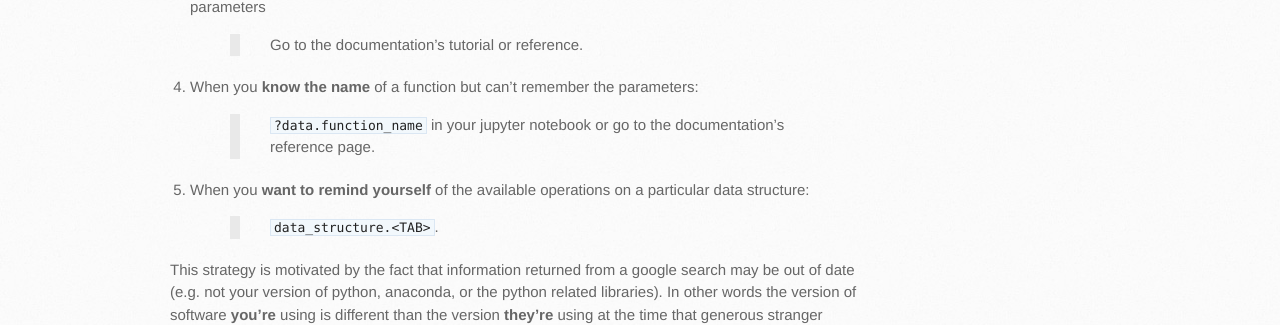
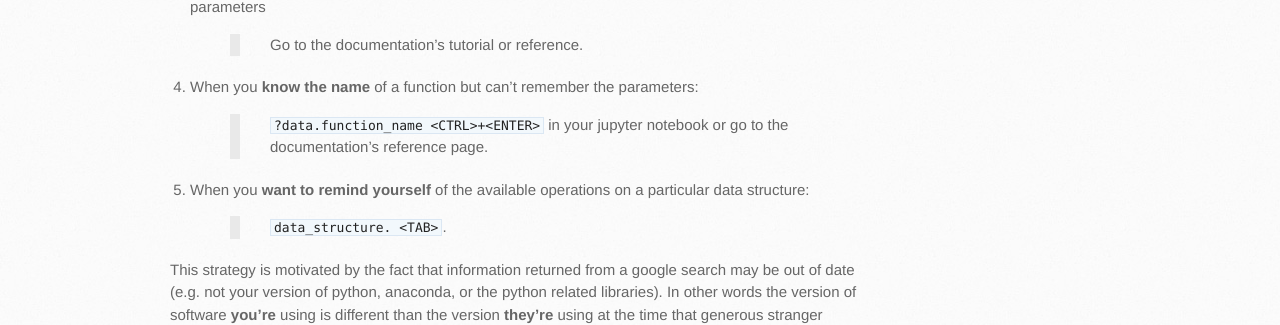
Before and after one commit to philstutorials/philstutorials.github.io, a Jekyll site: the page built from DATA601.md, in a window 1280 px wide. Shown: the part 771-1096 px from the top of the page. Built offline with Jekyll 4.4.1, drawn with Linux system fonts in a browser that asks for light colours; our own code applies the rules of GitHub Pages for plain Markdown files; part of the change alters nothing that is shown.

Commit message:
Update DATA601.md

```diff
--- a/DATA601.md
+++ b/DATA601.md
@@ -20,10 +20,10 @@ When you're writing your own code in a jupyter notebook it's useful to develop y
  > Go to the documentation's tutorial or reference.
 
 4. When you **know the name** of a function but can't remember the parameters:
- > `?data.function_name` in your jupyter notebook or go to the documentation's reference page.
+ > `?data.function_name <CTRL>+<ENTER>` in your jupyter notebook or go to the documentation's reference page.
 
 5. When you **want to remind yourself** of the available operations on a particular data structure:
-  > `data_structure.<TAB>`.
+  > `data_structure. <TAB>`.
 
 
 This strategy is motivated by the fact that information returned from a google search may be out of date (e.g. not your version of python, anaconda, or the python related libraries).
```
